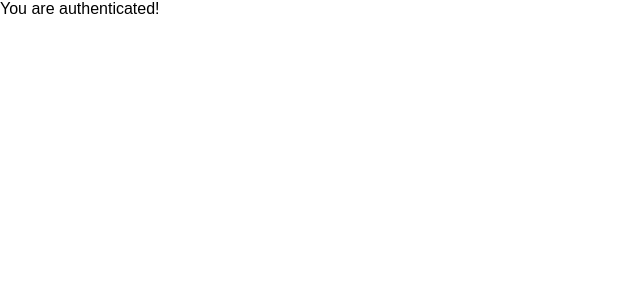
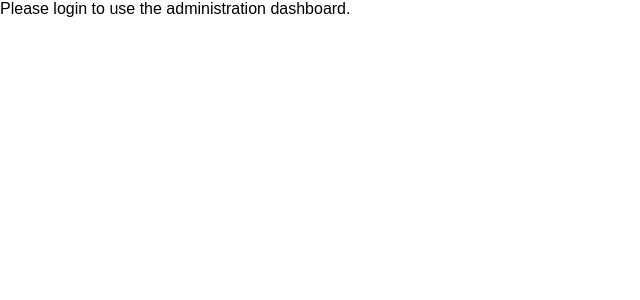
Before and after one commit to irods/irods_client_zone_management_tool, a React (Create React App) app: page /home in a window 1280 px wide. Shown: the top 300 px of the page, without its empty margins (0-640 px from the left). Built offline with nearby package versions, Linux system fonts and the light colour scheme; no server answers.

Commit message:
Set cookie expire layout

```diff
--- a/src/components/Authenticate.js
+++ b/src/components/Authenticate.js
@@ -24,9 +24,9 @@ function Authenticate() {
             method: 'POST',
             url: 'http://54.210.60.122:80/irods-rest/1.0.0/auth',
             params: {
-                userName: username,
+                user_name: username,
                 password: password,
-                authType: 'native'
+                auth_type: 'native'
             }
         }).then(res => {
             if (res.status == 200) {
--- a/src/components/Home.js
+++ b/src/components/Home.js
@@ -5,6 +5,7 @@ import Cookies from 'js-cookie';
 function Home() {
     const [zone_report, getReport] = useState();
     const token = Cookies.get('token');
+    const isAuthenticated = token != null ? true : false;
 
     useEffect(() => {
         axios({
@@ -17,14 +18,14 @@ function Home() {
         }).then(res => {
             getReport(res);
             console.log(res);
-        })}, []);
+        })
+    }, []);
 
     return (
         <div>
-            You are authenticated!
-            <div>
-
-            </div>
+            {isAuthenticated == true ? <div>
+                You are authenticated!
+        </div> : <div>Please login to use the administration dashboard.</div>}
         </div>
     );
 }
```
